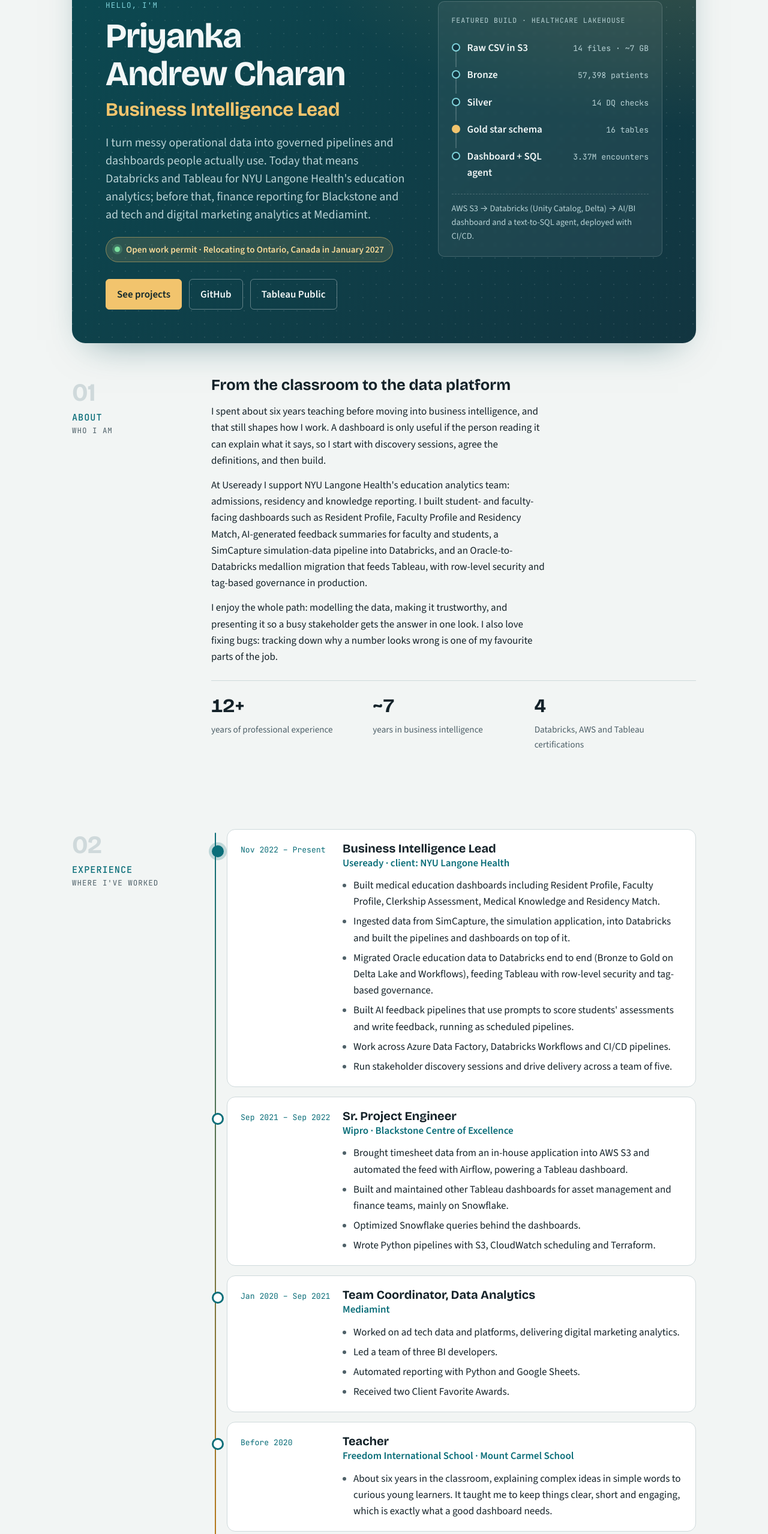
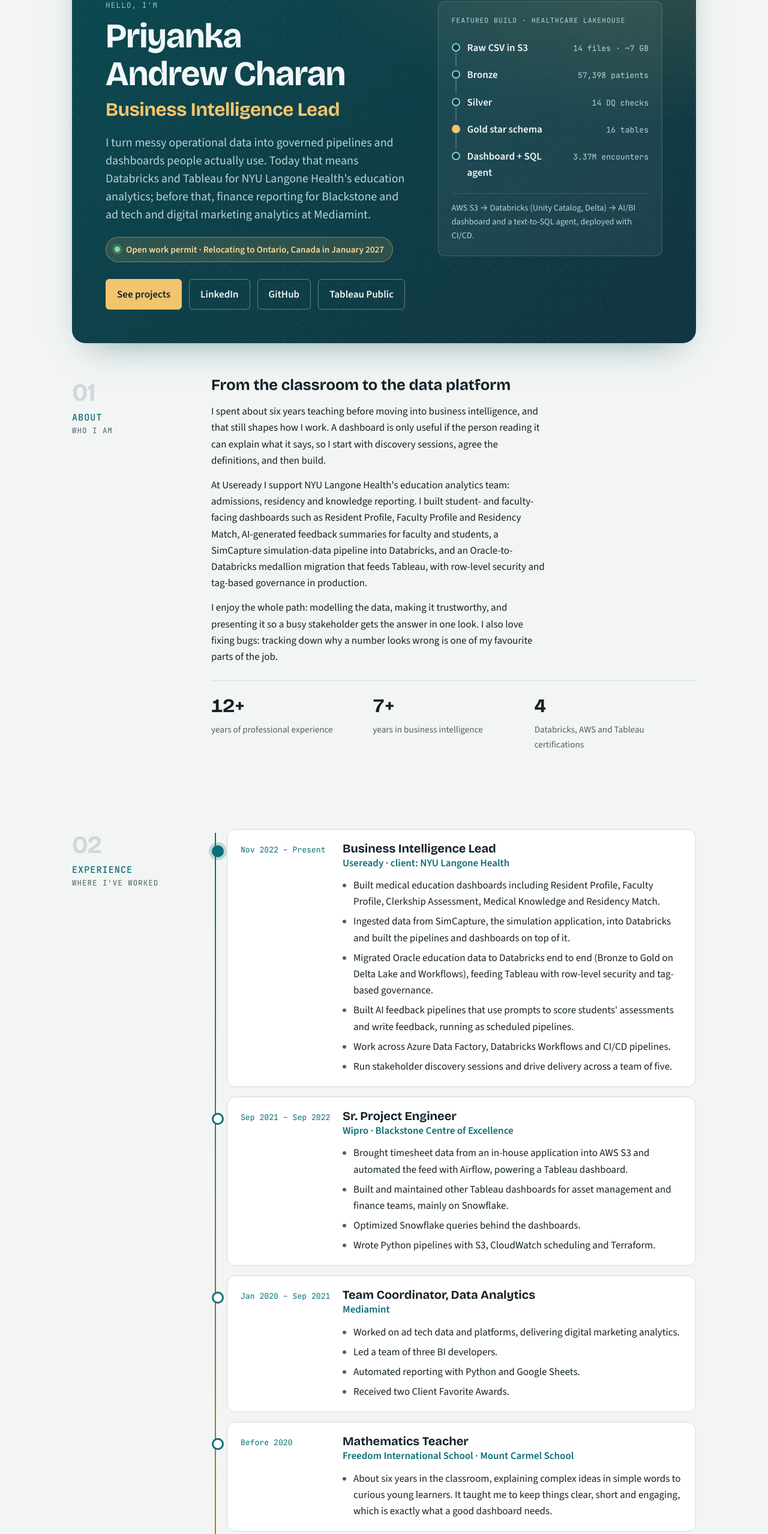
Before and after one commit to PriyankaCharan/PriyankaCharan.github.io, a plain HTML site: page index.html in a window 1280 px wide. Shown: the part 240-2797 px from the top of the page at 60% size. Drawn offline with nearby package versions, Linux system fonts and the light colour scheme.

Commit message:
Update index.html

```diff
--- a/index.html
+++ b/index.html
@@ -328,6 +328,7 @@ section.block { border-top: 0; }
         <p class="avail"><span class="dot" aria-hidden="true"></span>Open work permit · Relocating to Ontario, Canada in January 2027</p>
         <div class="cta">
           <a class="btn primary" href="#projects">See projects</a>
+          <a class="btn ghost" href="https://www.linkedin.com/in/priyanka-charan/" target="_blank" rel="noopener">LinkedIn</a>
           <a class="btn ghost" href="https://github.com/PriyankaCharan" target="_blank" rel="noopener">GitHub</a>
           <a class="btn ghost" href="https://public.tableau.com/app/profile/priyanka.charan/vizzes" target="_blank" rel="noopener">Tableau Public</a>
         </div>
@@ -356,7 +357,7 @@ section.block { border-top: 0; }
         </div>
         <dl class="facts">
           <div><dt>12+</dt><dd>years of professional experience</dd></div>
-          <div><dt>~7</dt><dd>years in business intelligence</dd></div>
+          <div><dt>7+</dt><dd>years in business intelligence</dd></div>
           <div><dt>4</dt><dd>Databricks, AWS and Tableau certifications</dd></div>
         </dl>
       </div>
@@ -409,7 +410,7 @@ section.block { border-top: 0; }
         <div class="job">
           <div class="when">Before 2020</div>
           <div>
-            <h3>Teacher</h3>
+            <h3>Mathematics Teacher</h3>
             <div class="org">Freedom International School · Mount Carmel School</div>
             <ul>
               <li>About six years in the classroom, explaining complex ideas in simple words to curious young learners. It taught me to keep things clear, short and engaging, which is exactly what a good dashboard needs.</li>
@@ -557,7 +558,7 @@ section.block { border-top: 0; }
         <div class="hobbies">
           <div class="hobby"><svg viewBox="0 0 48 48" fill="none" stroke="currentColor" stroke-width="2.4" stroke-linecap="round" stroke-linejoin="round" aria-hidden="true"><circle cx="19" cy="19" r="12"/><path d="M27.5 27.5 39 39"/><path d="M36 42l6-6"/><circle cx="38" cy="12" r="3.5" fill="currentColor" stroke="none"/></svg><h3>Table tennis</h3><p>I got a table tennis table at home during COVID and played day and night.</p></div>
           <div class="hobby"><svg viewBox="0 0 48 48" fill="none" stroke="currentColor" stroke-width="2.4" stroke-linecap="round" stroke-linejoin="round" aria-hidden="true"><path d="M30 18 41 7"/><path d="M38 4l6 6"/><circle cx="20" cy="30" r="11"/><circle cx="20" cy="30" r="3"/><path d="M14 36l-4 4"/></svg><h3>Guitar</h3><p>I'm musically inclined and love strumming the guitar, though I definitely need more time to get better.</p></div>
-          <div class="hobby"><svg viewBox="0 0 48 48" fill="none" stroke="currentColor" stroke-width="2.4" stroke-linecap="round" stroke-linejoin="round" aria-hidden="true"><rect x="4" y="13" width="40" height="22" rx="3"/><path d="M12 13v13M20 13v13M28 13v13M36 13v13"/><path d="M4 26h40"/></svg><h3>Keyboard</h3><p>I also play the keyboard.</p></div>
+          <div class="hobby"><svg viewBox="0 0 48 48" fill="none" stroke="currentColor" stroke-width="2.4" stroke-linecap="round" stroke-linejoin="round" aria-hidden="true"><path d="M24 40s-14-8.5-14-18a8 8 0 0 1 14-5.3A8 8 0 0 1 38 22c0 9.5-14 18-14 18z"/></svg><h3>Family, food and travel</h3><p>I love spending time with my family, enjoying good food and travelling.</p></div>
           <div class="hobby"><svg viewBox="0 0 48 48" fill="none" stroke="currentColor" stroke-width="2.4" stroke-linecap="round" stroke-linejoin="round" aria-hidden="true"><rect x="5" y="12" width="38" height="25" rx="3"/><path d="M17 5l7 7 7-7"/><path d="M16 43h16"/></svg><h3>Suits</h3><p>My all-time favourite show. I've stopped counting how many times I've finished watching the whole series.</p></div>
         </div>
       </div>
@@ -570,6 +571,7 @@ section.block { border-top: 0; }
         <p class="prose">I hold an open work permit and am relocating to Ontario, Canada in January 2027. I'm happy to talk about BI leadership roles, Databricks and Tableau work, or the projects above.</p>
         <div class="contact-row">
           <span class="email" id="email">priyankacharan5@gmail.com</span>
+          <a class="btn ghost" href="https://www.linkedin.com/in/priyanka-charan/" target="_blank" rel="noopener">LinkedIn</a>
           <a class="btn ghost" href="https://github.com/PriyankaCharan" target="_blank" rel="noopener">GitHub</a>
           <a class="btn ghost" href="https://public.tableau.com/app/profile/priyanka.charan/vizzes" target="_blank" rel="noopener">Tableau Public</a>
           <a class="btn ghost" href="https://www.credly.com/users/priyanka-charan/badges" target="_blank" rel="noopener">Credly</a>
```
